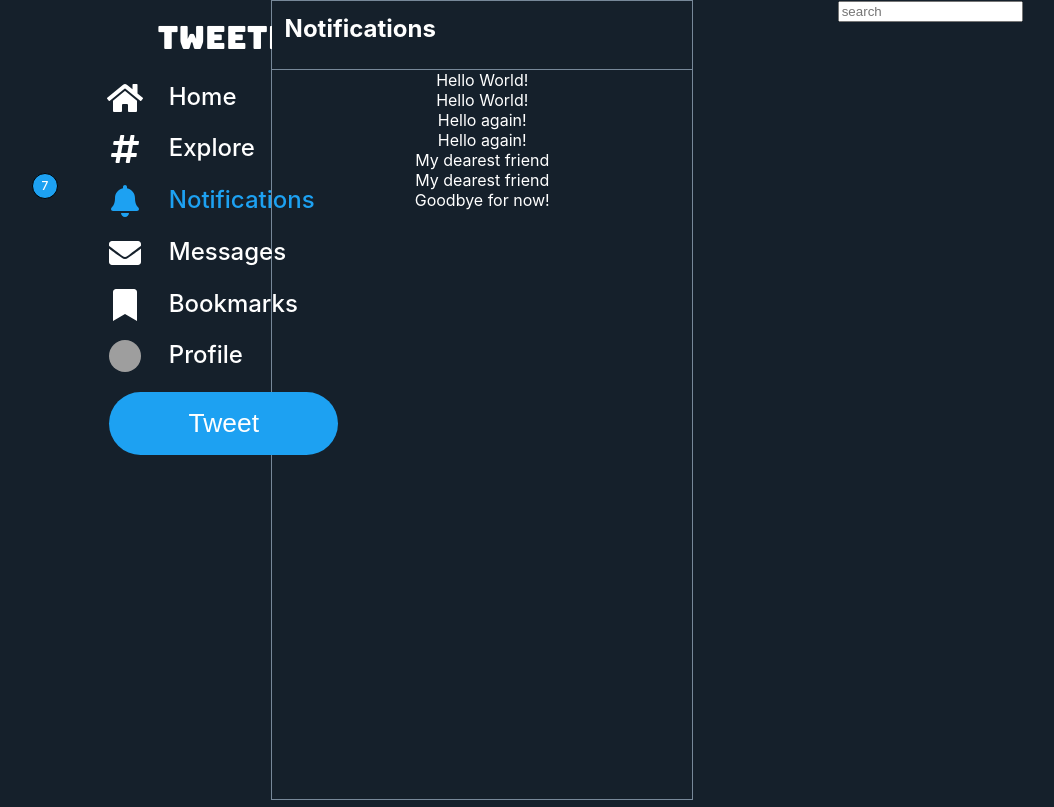
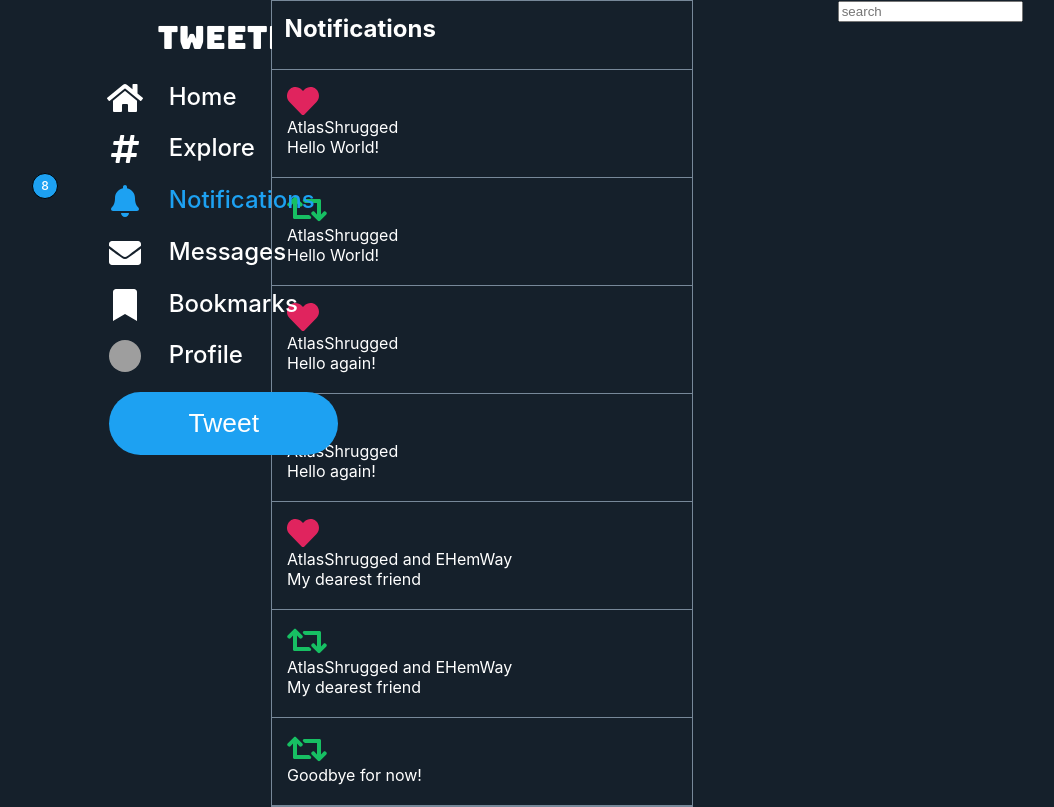
Before and after one commit to jadk97/tweeter-2.0, a React (Create React App) app: page /notifications in a window 1280 px wide. Shown: the whole page, without its empty margins (113-1167 px from the left). Built offline with nearby package versions, Linux system fonts and the light colour scheme; grey boxes are pictures that could not be loaded.

Commit message:
added placeholder userdata to NotificationListItem and currently have Like or Retweet icons rendering correctly depending on the notification type

```diff
--- a/src/components/NotificationList.js
+++ b/src/components/NotificationList.js
@@ -4,7 +4,13 @@ import NotificationListItem from "./NotificationListItem";
 const NotificationList = (props) => {
 
   return (
-    props.notifications.map(notification => <NotificationListItem text={notification.content}/>)
+    props.notifications.map(notification => (
+      <NotificationListItem
+      text={notification.content}
+      notifType={notification.notifType}
+      likedBy={notification.likedBy}
+      />
+    ))
   )
 }
 
--- /dev/null
+++ b/src/components/NotificationListItem.css
@@ -0,0 +1,11 @@
+.notification-container{
+  border-bottom: 1px solid lightslategray;
+  padding: 15px 15px 20px 15px;
+  text-align: left;
+  cursor: pointer;
+}
+
+.notification-container:hover{
+  background-color: #253341;
+  transition: all 0.2s;
+}
--- a/src/components/NotificationListItem.js
+++ b/src/components/NotificationListItem.js
@@ -1,10 +1,180 @@
 import React from "react";
 // import NotificationList from "./NotificationList";
+import { FontAwesomeIcon } from '@fortawesome/react-fontawesome';
+import { faRetweet, faHeart } from "@fortawesome/free-solid-svg-icons";
+import "./NotificationListItem.css";
+const NotificationListItem = (props) => {
+  let userList = [
+    {
+      creatorName: "Ayn Rand",
+      creatorHandle: "AtlasShrugged",
+      avatar: "https://upload.wikimedia.org/wikipedia/en/thumb/e/e2/Ayn_Rand_by_Talbot_1943.jpg/220px-Ayn_Rand_by_Talbot_1943.jpg",
+      bio: "I wrote The Fountainhead and Atlas Shrugged",
+      joined: Date.now(),
+      website: "https://en.wikipedia.org/wiki/Ayn_Rand",
+      location: null,
+      likedTweets: [{
+        id: "tweet4",
+        type: "parent",
+        content: "Bananas",
+        posted_at: Date.now(),
+        creatorName: "Ernest Hemingway",
+        creatorHandle: "EHemWay",
+        avatar: "https://upload.wikimedia.org/wikipedia/commons/thumb/2/28/ErnestHemingway.jpg/220px-ErnestHemingway.jpg",
+        replyCount: 0,
+        retweets: 500,
+        likes: 2,
+        mentions: [],
+        retweetedBy: [],
+        replies: []
+      }],
+      tweets: [{
+        id: "tweet1",
+        type: "parent",
+        content: "What tweeterific tweet",
+        posted_at: Date.now(),
+        creatorName: "Ayn Rand",
+        creatorHandle: "AtlasShrugged",
+        avatar: "https://upload.wikimedia.org/wikipedia/en/thumb/e/e2/Ayn_Rand_by_Talbot_1943.jpg/220px-Ayn_Rand_by_Talbot_1943.jpg",
+        replyCount: 1,
+        retweets: 5,
+        likes: 120,
+        mentions: [],
+        retweetedBy: [],
+        replies: [{
+          id: "tweet3",
+          type: "child",
+          content: "Oranges.",
+          posted_at: Date.now(),
+          creatorName: "Ayn Rand",
+          creatorHandle: "AtlasShrugged",
+          avatar: "https://upload.wikimedia.org/wikipedia/en/thumb/e/e2/Ayn_Rand_by_Talbot_1943.jpg/220px-Ayn_Rand_by_Talbot_1943.jpg",
+          replyCount: 0,
+          retweets: 500,
+          likes: 2,
+          mentions: ["AtlasShrugged"],
+          retweetedBy: [],
+          replies: [],
+          replyingTo: ["tweet1"]
+        }]
+      },
+      {
+        id: "tweet2",
+        type: "parent",
+        content: "I LIKE APPPLES AND APPLES AND APPLESAND APPLESAND APPLESAND APPLESAND APPLESAND APPLESAND APPLESAND APPLESAND APPLESAND APPLESAND APPLESAND",
+        posted_at: Date.now(),
+        creatorName: "Ayn Rand",
+        creatorHandle: "AtlasShrugged",
+        avatar: "https://upload.wikimedia.org/wikipedia/en/thumb/e/e2/Ayn_Rand_by_Talbot_1943.jpg/220px-Ayn_Rand_by_Talbot_1943.jpg",
+        replyCount: 0,
+        retweets: 500,
+        likes: 2,
+        mentions: [],
+        retweetedBy: [],
+        replies: []
+      },
+      {
+        id: "tweet3",
+        type: "child",
+        content: "Oranges.",
+        posted_at: Date.now(),
+        creatorName: "Ayn Rand",
+        creatorHandle: "AtlasShrugged",
+        avatar: "https://upload.wikimedia.org/wikipedia/en/thumb/e/e2/Ayn_Rand_by_Talbot_1943.jpg/220px-Ayn_Rand_by_Talbot_1943.jpg",
+        replyCount: 0,
+        retweets: 500,
+        likes: 2,
+        mentions: ["AtlasShrugged"],
+        retweetedBy: [],
+        replies: [],
+        replyingTo: ["tweet1"]
+      }
+      ]
+    },
+    {
+      creatorName: "Ernest Hemingway",
+      creatorHandle: "EHemWay",
+      avatar: "https://upload.wikimedia.org/wikipedia/commons/thumb/2/28/ErnestHemingway.jpg/220px-ErnestHemingway.jpg",
+      bio: "I wrote For Whom the Bell Tolls",
+      joined: Date.now(),
+      website: null,
+      location: "Oak Park, Illinois, U.S.",
+      likedTweets: [],
+      tweets: [{
+        id: "tweet4",
+        type: "parent",
+        content: "Bananas",
+        posted_at: Date.now(),
+        creatorName: "Ernest Hemingway",
+        creatorHandle: "EHemWay",
+        avatar: "https://upload.wikimedia.org/wikipedia/commons/thumb/2/28/ErnestHemingway.jpg/220px-ErnestHemingway.jpg",
+        replyCount: 0,
+        retweets: 500,
+        likes: 2,
+        mentions: [],
+        retweetedBy: [],
+        replies: [],
+        replyingTo: []
+      },
+      {
+        id: "tweet5",
+        type: "parent",
+        content: "But also pineapples.",
+        posted_at: Date.now(),
+        creatorName: "ErnestHemingway",
+        creatorHandle: "EHemWay",
+        avatar: "https://upload.wikimedia.org/wikipedia/commons/thumb/2/28/ErnestHemingway.jpg/220px-ErnestHemingway.jpg",
+        replyCount: 1,
+        retweets: 500,
+        likes: 2,
+        mentions: [],
+        retweetedBy: [],
+        replies: [{
+          id: "tweet6",
+          type: "child",
+          content: "Oranges.",
+          posted_at: Date.now(),
+          creatorName: "Ayn Rand",
+          creatorHandle: "AtlasShrugged",
+          avatar: "https://upload.wikimedia.org/wikipedia/en/thumb/e/e2/Ayn_Rand_by_Talbot_1943.jpg/220px-Ayn_Rand_by_Talbot_1943.jpg",
+          replyCount: 0,
+          retweets: 500,
+          likes: 2,
+          mentions: ["EHemWay"],
+          retweetedBy: [],
+          replies: [],
+          replyingTo: ["tweet5"]
+        }],
+        replyingTo: []
+      }]
+    }
+  ];
 
-const NotificationListItem = (props) => {
   return (
-    <div>
-      {props.text}
+    <div className="notification-container">
+      <div className="notification-type">
+        {props.notifType === "like" &&
+          (
+            <FontAwesomeIcon
+              icon={faHeart}
+              size="2x"
+              color="#e0245e"
+              className="heart-icon"
+            />
+          )
+        }
+        {props.notifType === "retweet" &&
+          (
+            <FontAwesomeIcon
+              icon={faRetweet}
+              size="2x"
+              color="#17bf63"
+              className="retweet-icon"
+            />
+          )}
+      </div>
+      <div>{props.likedBy.join(" and ")}</div>
+      <div>{props.text}</div>
     </div>
   )
 }
--- a/src/reducers/userProfileSlice.js
+++ b/src/reducers/userProfileSlice.js
@@ -58,7 +58,7 @@ export const slice = createSlice({
         likes: 1,
         mentions: [],
         retweetedBy: ["AtlasShrugged"],
-        likedBy: ["AtlasShrugged"],
+        likedBy: ["AtlasShrugged", "EHemWay"],
         replies: [],
         replyingTo: ["tweet16"]
       }]
```
